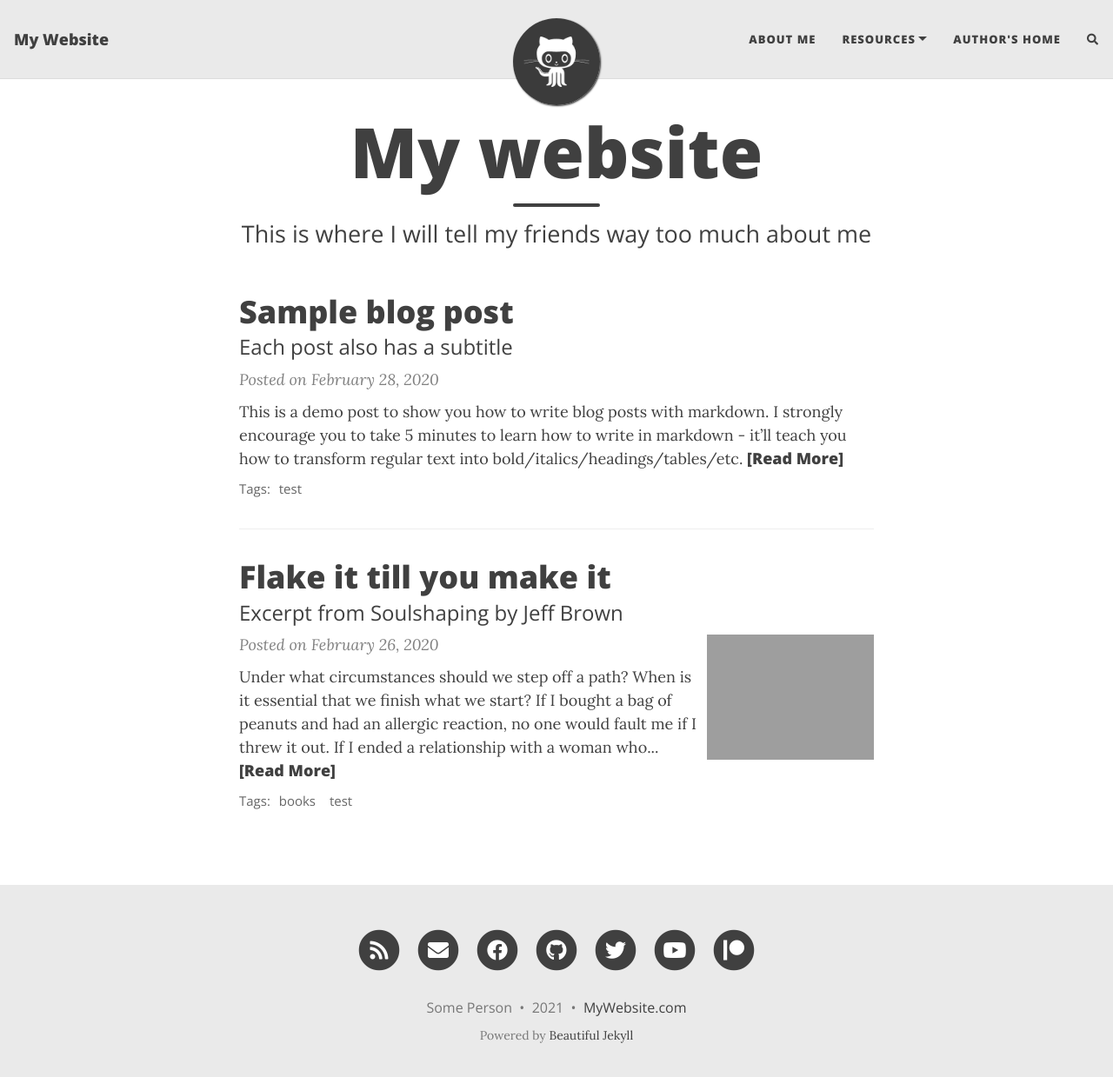
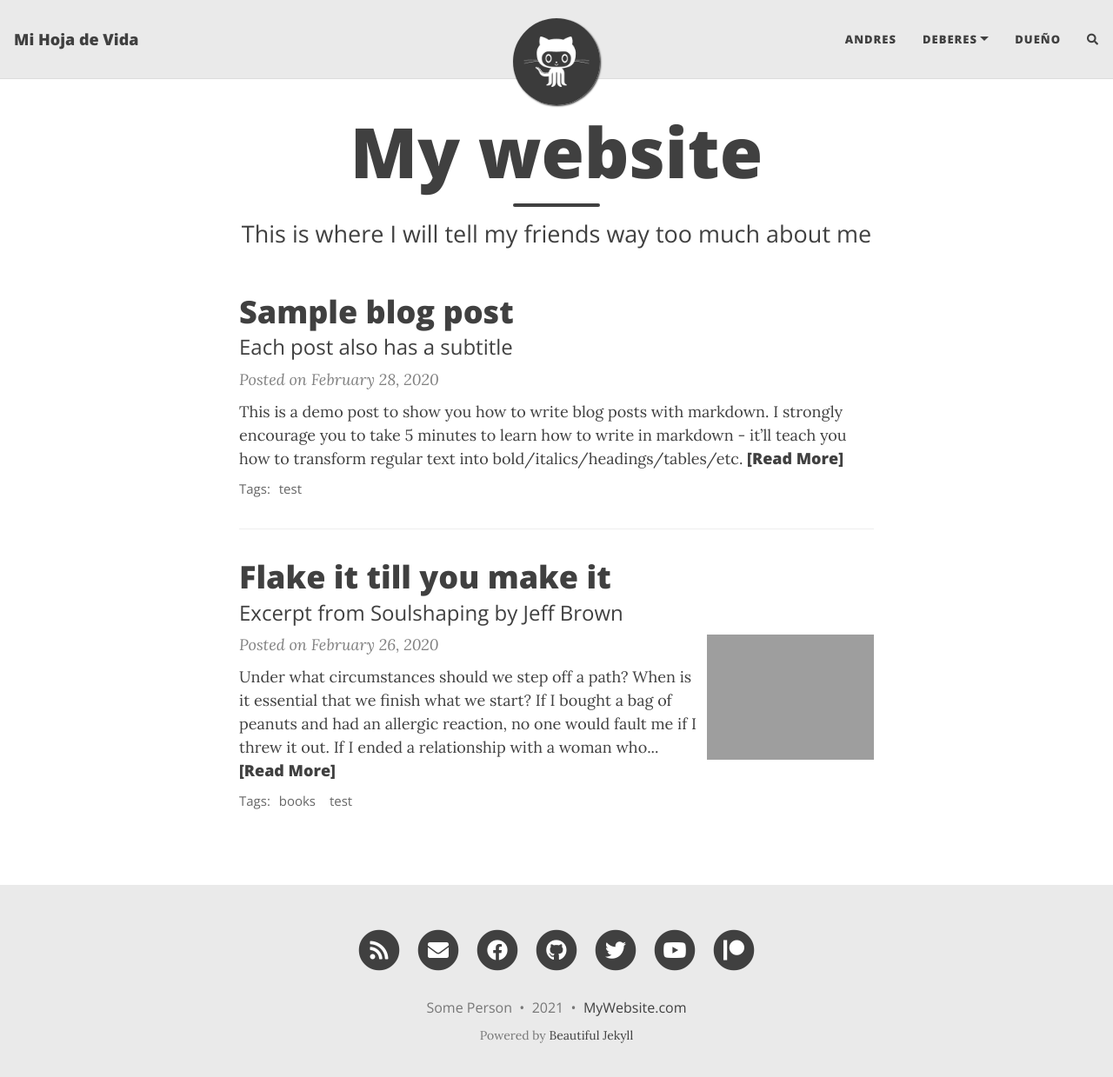
Before and after one commit to andrescabezas28/andrescabezas28.github.io, a Jekyll site: the page built from index.html, in a window 1280 px wide and 1252 px high. Shown: the top 1239 px of the window at 87% size. Built offline with Jekyll 4.4.1, drawn with Linux system fonts in a browser that asks for light colours; nearby versions of some CDN libraries; the list of posts is cut into pages by our own code; comment, search, counter and statistics services are not loaded.

Commit message:
Update _config.yml

```diff
--- a/_config.yml
+++ b/_config.yml
@@ -6,7 +6,7 @@
 # --- Required options --- #
 
 # Name of website
-title: My Website
+title: Mi Hoja de Vida
 
 # Your name to show in the footer
 author: Some Person
@@ -14,11 +14,11 @@ author: Some Person
 # --- List of links in the navigation bar --- #
 
 navbar-links:
-  About Me: "aboutme"
-  Resources:
-    - Beautiful Jekyll: "https://beautifuljekyll.com"
+  Andres : "aboutme"
+  Deberes:
+
     - Learn markdown: "https://www.markdowntutorial.com/"
-  Author's home: "https://deanattali.com"
+  Dueño : "https://deanattali.com"
 
 # --- Logo --- #
 
@@ -39,33 +39,33 @@ round-avatar: true
 # Select the social network links that you want to show in the footer.
 # Uncomment the links you want to show and add your information to each one.
 social-network-links:
-  email: "someone@example.com"
+  email: "andres.cabezas@unach.edu.ec"
   rss: true  # remove this line if you don't want to show an RSS link at the bottom
-  facebook: deanattali
-  github: daattali
-  twitter: daattali
-  patreon: DeanAttali
-  youtube: c/daattali
-#  medium: yourname
-#  reddit: yourname
+  facebook: "https://www.facebook.com/AndDyLuck/"
+  github: "https://andrescabezas28.github.io/"
+  twitter: "https://www.facebook.com/AndDyLuck/"
+  patreon: "https://www.facebook.com/AndDyLuck/"
+  youtube: "https://www.facebook.com/AndDyLuck/"
+#  medium: Andres Cabezas
+#  reddit: Andres Cabezas
 #  linkedin: daattali
-#  xing: yourname
+#  xing: Andres Cabezas
 #  stackoverflow: "3943160/daattali"
 #  snapchat: deanat78
 #  instagram: deanat78
-#  spotify: yourname
-#  telephone: +14159998888
+#  spotify: Andres Cabezas
+#  telephone: 0983132373
 #  steam: deanat78
-#  twitch: yourname
-#  yelp: yourname
-#  telegram: yourname
-#  calendly: yourname
+#  twitch: Andres Cabezas
+#  yelp: Andres Cabezas
+#  telegram: Andres Cabezas
+#  calendly: Andres Cabezas
 #  mastodon: instance.url/@username
 #  ORCID: your ORCID ID
 #  google-scholar: your google scholar
 
 # If you want your website to generate an RSS feed, provide a description
-# The URL for the feed will be https://<your_website>/feed.xml
+# The URL for the feed will be https://www.facebook.com/AndDyLuck/
 rss-description: This website is a virtual proof that I'm awesome
 
 # --- General options --- #
```
